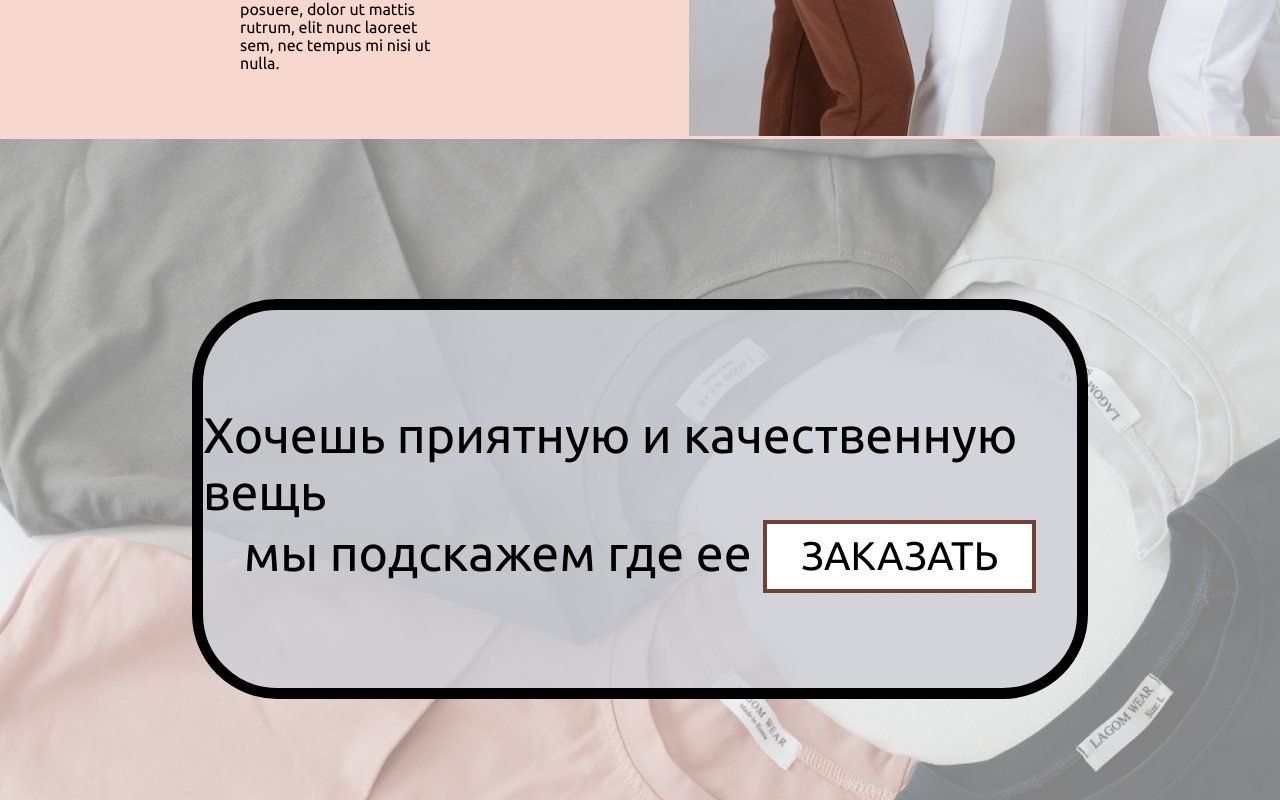
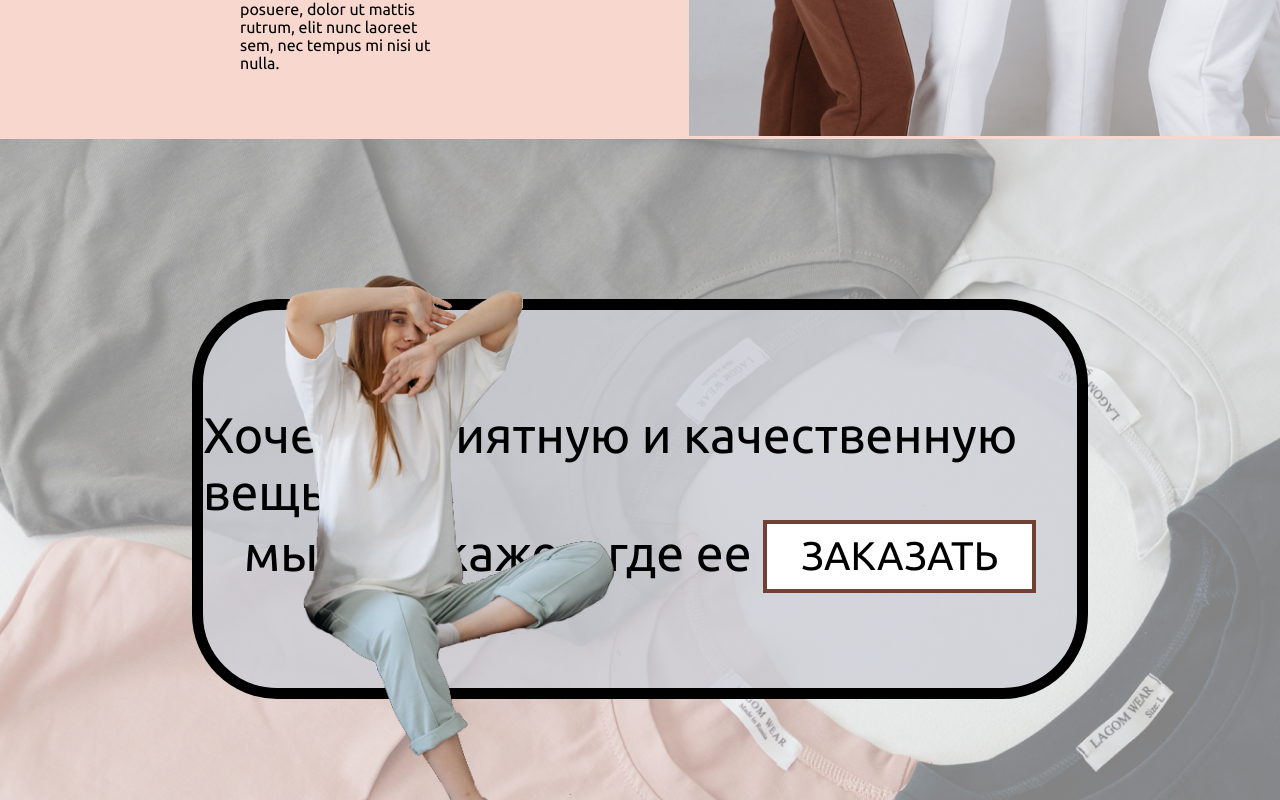
Before and after one commit to MargoPuhoff/Lagom_Wear, a Vue app: page / in a window 1280 px wide. Shown: the part 1800-2600 px from the top of the page. Built offline with nearby package versions, Linux system fonts and the light colour scheme.

Commit message:
Добавила картинку на главную

```diff
--- a/src/pages/CatalogPage.vue
+++ b/src/pages/CatalogPage.vue
@@ -14,7 +14,7 @@
       @addToFavorite="addToFavorite"/>
 
   </div>
-  <MyForm/>
+
   <MyFooter/>
 </template>
 
@@ -28,7 +28,6 @@
   import MyHeading from "@/components/UI/MyHeading.vue"
   import MyInput from "@/components/UI/MyInput.vue"
   import MySelect from "@/components/UI/MySelect.vue"
-  import MyForm from "@/components/UI/MyForm.vue"
 
   import axios from "axios"
 
--- a/src/pages/Main.vue
+++ b/src/pages/Main.vue
@@ -5,10 +5,7 @@
     <!-- Здесь баннер -->
     <div class="main__banner">
     </div>
-    <!--<div class="main__banner-p">
-      <h2>Lagom Wear | Оверсайз одежда</h2>
-      <p>Базовая женская оверсайз одежда из<br>премиального хлопка</p>
-    </div>-->
+
     <div class="main__about">
       <div class="main__about-text">
         <MyHeading
@@ -25,6 +22,7 @@
 
     <div class="main__banner-bottom">
       <div class="main__banner-bottom-btn">
+        <img src="/src/img/png/main__btn.png">
         <p>Хочешь приятную и качественную вещь</p>
         <p>мы подскажем где ее
           <my-button class="main__banner-btn">
@@ -95,6 +93,7 @@
 
   .main__banner-bottom{
     height: 90vh;
+    position: relative;
     display: flex;
     justify-content: center;
     align-items: center;
@@ -114,6 +113,12 @@
     background: #CDD0D7CC;
   }
 
+  .main__banner-bottom-btn img{
+    position: absolute;
+    bottom: -7%;
+    left: 0;
+  }
+
   .main__banner-bottom-btn a{
     color: black;
     text-decoration: none;
```
Also changed, not shown: src/img/png/main__btn.png (added).
